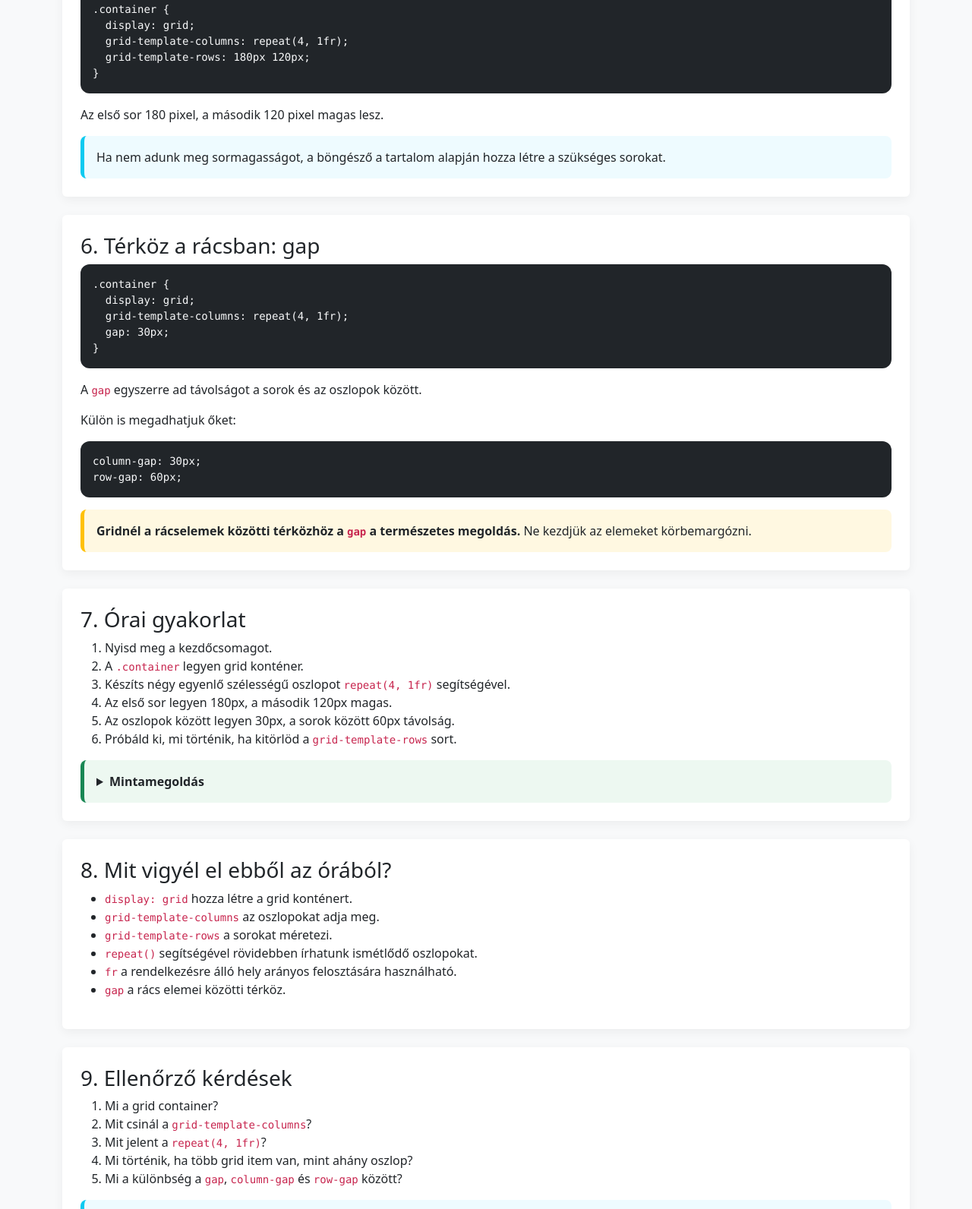
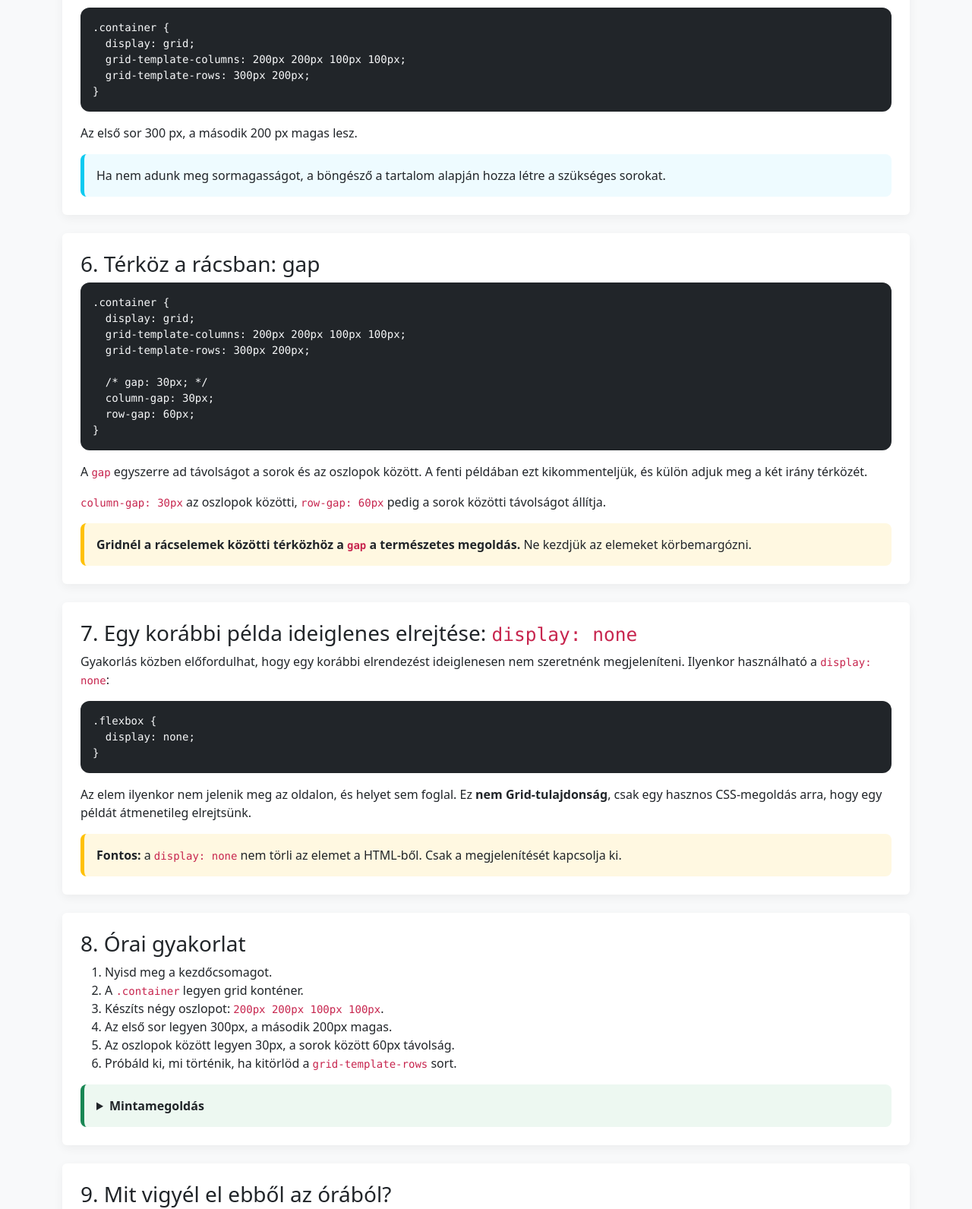
Before and after one commit to MrT27/tananyag, a plain HTML site: page info/11/css/19_ora/index.html in a window 1280 px wide. Shown: the part 2250-3842 px from the top of the page at 76% size. Drawn offline with nearby package versions, Linux system fonts and the light colour scheme.

Commit message:
jonas kiegészités 19

```diff
--- a/info/11/css/19_ora/index.html
+++ b/info/11/css/19_ora/index.html
@@ -57,10 +57,10 @@
 <p>A <code>grid-template-columns</code> mondja meg, hány oszlop legyen és milyen szélességűek legyenek.</p>
 <pre><code>.container {
   display: grid;
-  grid-template-columns: 250px 150px;
+  grid-template-columns: 200px 200px 100px 100px;
 }</code></pre>
-<p>Ez két oszlopot hoz létre: az első 250, a második 150 pixel széles.</p>
-<p>Négy azonos szélességű oszlophoz:</p>
+<p>Ez négy oszlopot hoz létre: az első kettő 200 px, a következő kettő 100 px széles. Így jól látszik, hogy a Gridben az oszlopok szélességét egymástól függetlenül is megadhatjuk.</p>
+<p>Később rövidebb és rugalmasabb megoldást is használhatunk. Négy azonos szélességű oszlophoz például:</p>
 <pre><code>grid-template-columns: repeat(4, 1fr);</code></pre>
 <div class="mini-grid mb-3"><div>1</div><div>2</div><div>3</div><div>4</div></div>
 <div class="important rounded-3 p-3"><strong><code>1fr</code></strong> a rendelkezésre álló hely egy részét jelenti. Négy darab <code>1fr</code> esetén a hely négy egyenlő részre oszlik.</div>
@@ -78,40 +78,53 @@
 <p>Ha a sorok magasságát is meg akarjuk adni, a <code>grid-template-rows</code> használható:</p>
 <pre><code>.container {
   display: grid;
-  grid-template-columns: repeat(4, 1fr);
-  grid-template-rows: 180px 120px;
+  grid-template-columns: 200px 200px 100px 100px;
+  grid-template-rows: 300px 200px;
 }</code></pre>
-<p>Az első sor 180 pixel, a második 120 pixel magas lesz.</p>
+<p>Az első sor 300 px, a második 200 px magas lesz.</p>
 <div class="callout rounded-3 p-3">Ha nem adunk meg sormagasságot, a böngésző a tartalom alapján hozza létre a szükséges sorokat.</div>
 </div></section>
 <section class="card section-card mb-4"><div class="card-body p-4">
 <h2 class="h3">6. Térköz a rácsban: gap</h2>
 <pre><code>.container {
   display: grid;
-  grid-template-columns: repeat(4, 1fr);
-  gap: 30px;
+  grid-template-columns: 200px 200px 100px 100px;
+  grid-template-rows: 300px 200px;
+
+  /* gap: 30px; */
+  column-gap: 30px;
+  row-gap: 60px;
 }</code></pre>
-<p>A <code>gap</code> egyszerre ad távolságot a sorok és az oszlopok között.</p>
-<p>Külön is megadhatjuk őket:</p>
-<pre><code>column-gap: 30px;
-row-gap: 60px;</code></pre>
+<p>A <code>gap</code> egyszerre ad távolságot a sorok és az oszlopok között. A fenti példában ezt kikommenteljük, és külön adjuk meg a két irány térközét.</p>
+<p><code>column-gap: 30px</code> az oszlopok közötti, <code>row-gap: 60px</code> pedig a sorok közötti távolságot állítja.</p>
 <div class="important rounded-3 p-3"><strong>Gridnél a rácselemek közötti térközhöz a <code>gap</code> a természetes megoldás.</strong> Ne kezdjük az elemeket körbemargózni.</div>
 </div></section>
 <section class="card section-card mb-4"><div class="card-body p-4">
-<h2 class="h3">7. Órai gyakorlat</h2>
+<h2 class="h3">7. Egy korábbi példa ideiglenes elrejtése: <code>display: none</code></h2>
+<p>Gyakorlás közben előfordulhat, hogy egy korábbi elrendezést ideiglenesen nem szeretnénk megjeleníteni. Ilyenkor használható a <code>display: none</code>:</p>
+<pre><code>.flexbox {
+  display: none;
+}</code></pre>
+<p>Az elem ilyenkor nem jelenik meg az oldalon, és helyet sem foglal. Ez <strong>nem Grid-tulajdonság</strong>, csak egy hasznos CSS-megoldás arra, hogy egy példát átmenetileg elrejtsünk.</p>
+<div class="important rounded-3 p-3"><strong>Fontos:</strong> a <code>display: none</code> nem törli az elemet a HTML-ből. Csak a megjelenítését kapcsolja ki.</div>
+</div></section>
+<section class="card section-card mb-4"><div class="card-body p-4">
+<h2 class="h3">8. Órai gyakorlat</h2>
 <ol>
 <li>Nyisd meg a kezdőcsomagot.</li>
 <li>A <code>.container</code> legyen grid konténer.</li>
-<li>Készíts négy egyenlő szélességű oszlopot <code>repeat(4, 1fr)</code> segítségével.</li>
-<li>Az első sor legyen 180px, a második 120px magas.</li>
+<li>Készíts négy oszlopot: <code>200px 200px 100px 100px</code>.</li>
+<li>Az első sor legyen 300px, a második 200px magas.</li>
 <li>Az oszlopok között legyen 30px, a sorok között 60px távolság.</li>
 <li>Próbáld ki, mi történik, ha kitörlöd a <code>grid-template-rows</code> sort.</li>
 </ol>
 <details class="task rounded-3 p-3"><summary>Mintamegoldás</summary>
 <pre><code>.container {
   display: grid;
-  grid-template-columns: repeat(4, 1fr);
-  grid-template-rows: 180px 120px;
+  grid-template-columns: 200px 200px 100px 100px;
+  grid-template-rows: 300px 200px;
+
+  /* gap: 30px; */
   column-gap: 30px;
   row-gap: 60px;
 }</code></pre>
@@ -119,7 +132,7 @@ row-gap: 60px;</code></pre>
 </details>
 </div></section>
 <section class="card section-card mb-4"><div class="card-body p-4">
-<h2 class="h3">8. Mit vigyél el ebből az órából?</h2>
+<h2 class="h3">9. Mit vigyél el ebből az órából?</h2>
 <ul>
 <li><code>display: grid</code> hozza létre a grid konténert.</li>
 <li><code>grid-template-columns</code> az oszlopokat adja meg.</li>
@@ -127,16 +140,18 @@ row-gap: 60px;</code></pre>
 <li><code>repeat()</code> segítségével rövidebben írhatunk ismétlődő oszlopokat.</li>
 <li><code>fr</code> a rendelkezésre álló hely arányos felosztására használható.</li>
 <li><code>gap</code> a rács elemei közötti térköz.</li>
+<li><code>display: none</code> segítségével egy elemet ideiglenesen elrejthetünk.</li>
 </ul>
 </div></section>
 <section class="card section-card mb-4"><div class="card-body p-4">
-<h2 class="h3">9. Ellenőrző kérdések</h2>
+<h2 class="h3">10. Ellenőrző kérdések</h2>
 <ol>
 <li>Mi a grid container?</li>
 <li>Mit csinál a <code>grid-template-columns</code>?</li>
 <li>Mit jelent a <code>repeat(4, 1fr)</code>?</li>
 <li>Mi történik, ha több grid item van, mint ahány oszlop?</li>
 <li>Mi a különbség a <code>gap</code>, <code>column-gap</code> és <code>row-gap</code> között?</li>
+<li>Mit csinál a <code>display: none</code>?</li>
 </ol>
 <details class="callout rounded-3 p-3"><summary>Válaszok</summary><ol>
 <li>Az a szülőelem, amelyen <code>display: grid</code> van.</li>
@@ -144,6 +159,7 @@ row-gap: 60px;</code></pre>
 <li>Négy azonos, a rendelkezésre álló helyet egyenlően felosztó oszlopot.</li>
 <li>A böngésző új sort hoz létre.</li>
 <li>A <code>gap</code> mindkét irányra, a másik kettő csak oszlopokra vagy sorokra hat.</li>
+<li>Elrejti az elemet, és az elem helyet sem foglal az oldalon.</li>
 </ol></details>
 </div></section>
 <nav aria-label="Órák közötti navigáció" class="d-grid gap-2 d-md-flex justify-content-md-between">
```
Also changed, not shown: info/11/css/19_ora/megoldas/index.html (+3 -2 lines), 2 other files.
